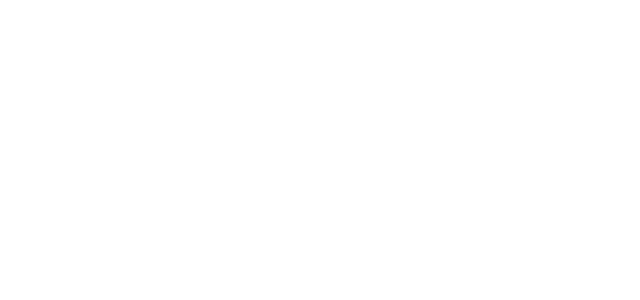
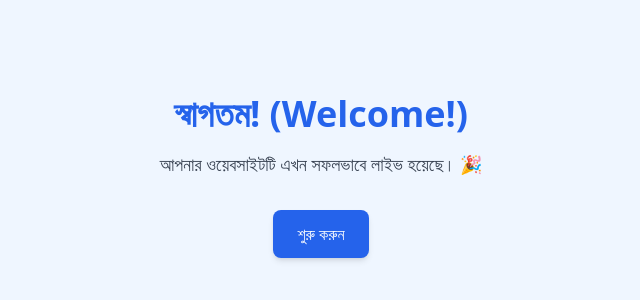
Before and after one commit to KamaleshKKb/KamaleshKkb.github.io, a React (Vite) app: page / in a window 1280 px wide. Shown: the part 224-524 px from the top of the page, without its empty margins (319-959 px from the left). Built offline with nearby package versions, Linux system fonts and the light colour scheme.

Commit message:
Update Index component with welcome message and styling

```diff
--- a/src/pages/Index.tsx
+++ b/src/pages/Index.tsx
@@ -1,9 +1,18 @@
-
 import React from 'react';
 
 const Index = () => {
   return (
-    <></>
+    <div className="min-h-screen flex flex-col items-center justify-center bg-blue-50 text-center p-4">
+      <h1 className="text-4xl font-bold text-blue-600 mb-4">
+        স্বাগতম! (Welcome!)
+      </h1>
+      <p className="text-lg text-gray-700 mb-8">
+        আপনার ওয়েবসাইটটি এখন সফলভাবে লাইভ হয়েছে। 🎉
+      </p>
+      <button className="px-6 py-3 bg-blue-600 text-white rounded-lg shadow-md hover:bg-blue-700 transition">
+        শুরু করুন
+      </button>
+    </div>
   );
 };
 
```
